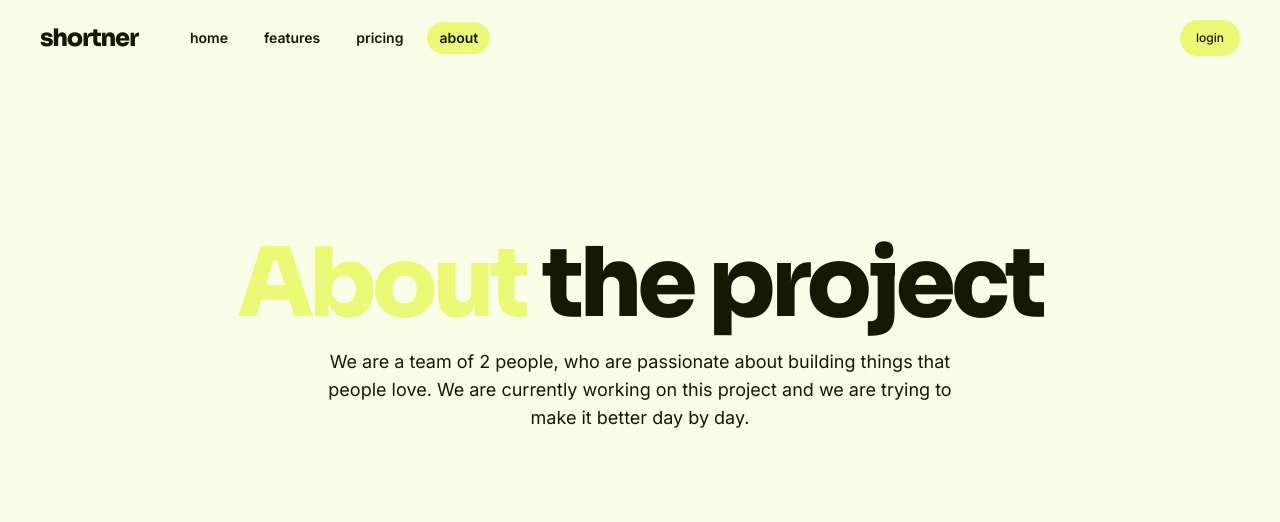
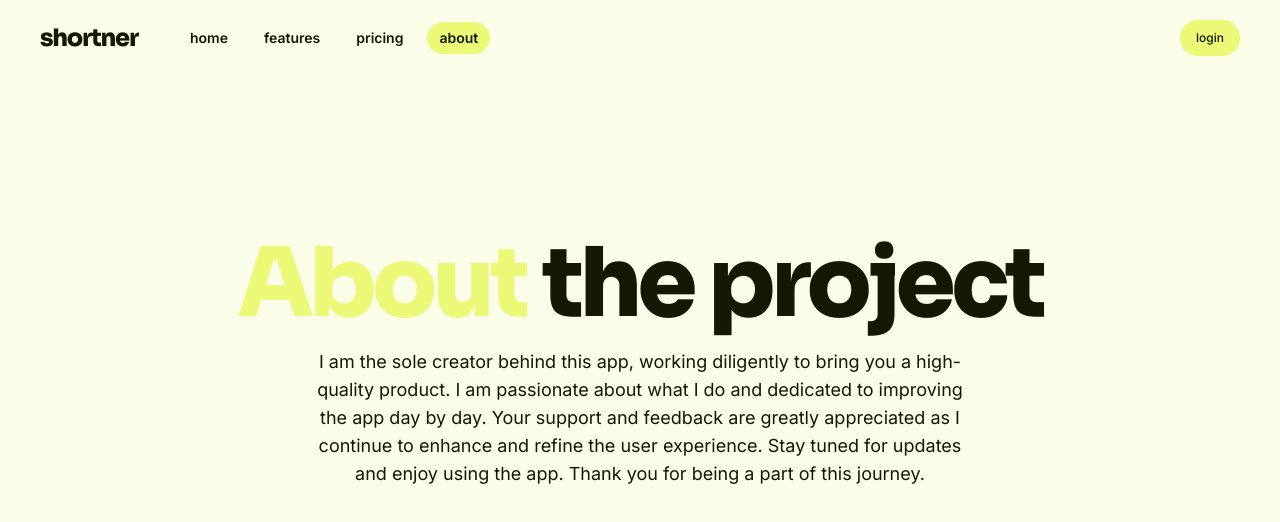
Before and after one commit to arsallanShahab/app.shortner.cloud, a Next.js app: page /about in a window 1280 px wide. Shown: the top 522 px of the page. Built offline with nearby package versions, Linux system fonts and the light colour scheme; no server answers.

Commit message:
changed the description of about page

```diff
--- a/app/about/page.js
+++ b/app/about/page.js
@@ -16,9 +16,12 @@ export default function Page() {
         </div>
         <div className="mb-8">
           <p className="font-inter text-lg max-w-2xl mx-auto">
-            We are a team of 2 people, who are passionate about building things
-            that people love. We are currently working on this project and we
-            are trying to make it better day by day.
+            I am the sole creator behind this app, working diligently to bring
+            you a high-quality product. I am passionate about what I do and
+            dedicated to improving the app day by day. Your support and feedback
+            are greatly appreciated as I continue to enhance and refine the user
+            experience. Stay tuned for updates and enjoy using the app. Thank
+            you for being a part of this journey.
           </p>
         </div>
       </div>
--- a/app/dashboard/page.js
+++ b/app/dashboard/page.js
@@ -142,21 +142,19 @@ function Dashboard() {
 
     //check if url is empty
     if (url.url === "") {
-      toast({
+      return toast({
         title: "Error",
         description: "Please enter a url",
       });
-      return;
     }
 
     // valide the url
     if (!isValidURL(url.url)) {
-      console.log("invalid url");
+      return console.log("invalid url");
       toast({
         title: "Invalid url",
         description: "Please enter a valid url",
       });
-      return;
     }
 
     // save the url to the database and show a toast
@@ -180,17 +178,15 @@ function Dashboard() {
     if (ok) {
       setUrl({ ...url, url: "", name: "", linkName: "", expiration: "" });
       fetchData(session);
-      setUserUrls({ ...userUrls, loading: true });
-      toast({
+      return toast({
         title: "Success",
         description: message,
       });
     } else {
-      toast({
+      return toast({
         title: "Error",
         description: message,
       });
-      return;
     }
   };
 
```
